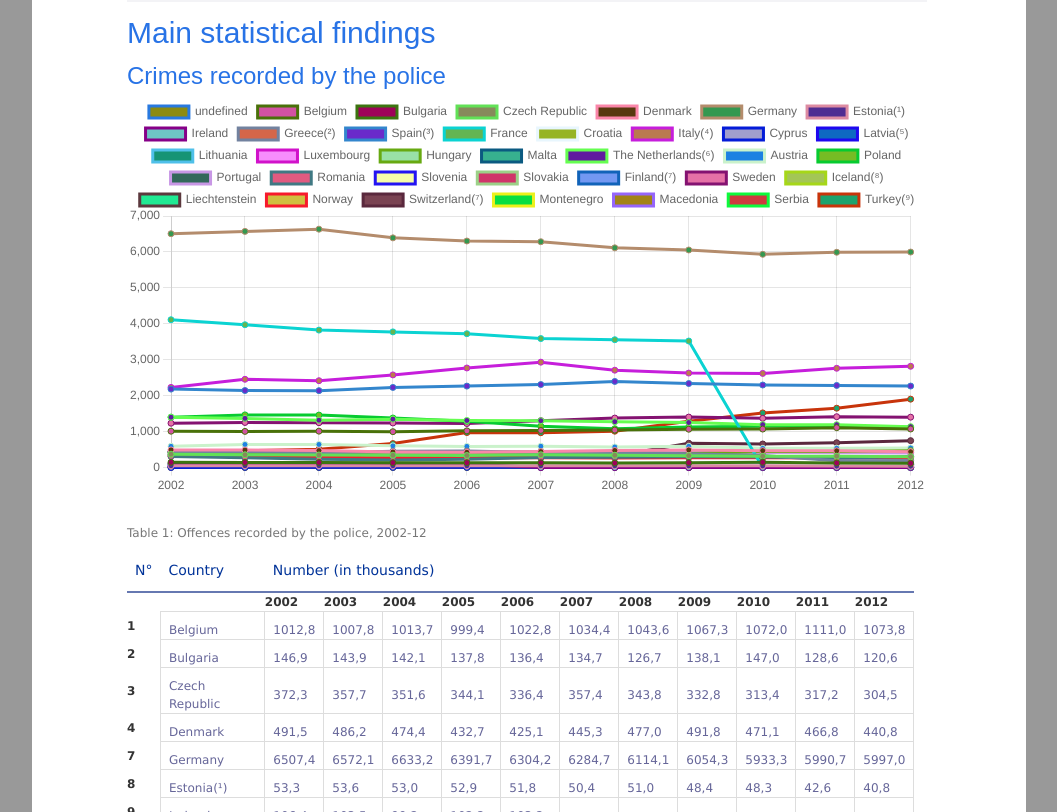
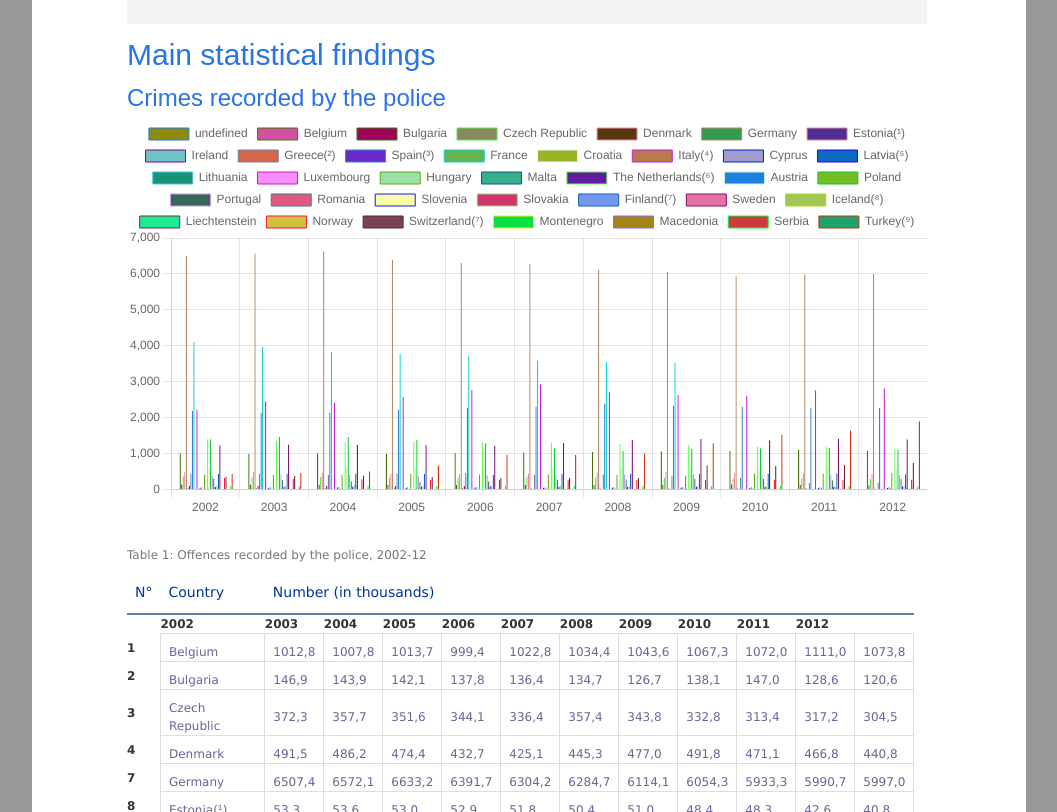
Before and after one commit to alain17-web/js-dataVisualisation-challenge, a plain HTML site: page index.html in a window 1280 px wide. Shown: the part 1419-2231 px from the top of the page, without its empty margins (111-1168 px from the left). Drawn offline with nearby package versions, Linux system fonts and the light colour scheme; no server answers; a web font is replaced by a local one.

Commit message:
charts ok

```diff
--- a/assets/JS/app.js
+++ b/assets/JS/app.js
@@ -1,3 +1,7 @@
+let noScript = document.createElement('noscript');
+noScript.innerText = "Sorry, Javascript is not enabled on your browser";
+document.querySelector('body').insertAdjacentElement('beforeend',noScript);
+
 //dataChart (update every second)
 let dataChart = document.createElement('canvas');
 dataChart.setAttribute('id','chart');
@@ -18,36 +22,50 @@ const chartConfig = {
     options: {}
 };
 
-
+let chart = new Chart(
+    document.getElementById('chart'),
+    chartConfig
+);
 
 let xStart = 1;
 let yStart = 10;
 let length = 10;
 
+function updateDataChart(){
+
     fetch(`https://canvasjs.com/services/data/datapoints.php?xstart=${xStart}&ystart=${yStart}&length=${length}&type=json`)
         .then( value => value.json())
         .then( data => {
-    console.log(data);
+
 
             data.forEach(value => {
                 chart.data.labels.push(value[0]);
-        chart.data.datasets[0].data.push(value[1])
+                chart.data.datasets[0].data.push(value[1]);
+
             })
 
+
             xStart = chart.data.labels.length + 1;
+            console.log(xStart);
             yStart = chart.data.datasets[0].data[chart.data.datasets[0].data.length - 1];
+            console.log(yStart);
             length = 1;
 
 
 
+            chart.update();
+            let time = setTimeout(() => updateDataChart(),1000);
+            button.addEventListener('click',function(){
+            clearTimeout(time);
             })
+        })
+}
+let button = document.createElement('button');
+button.innerText = 'Click to freeze chart';
+button.setAttribute('id','button');
+document.getElementById('chart').insertAdjacentElement('afterend',button);
 
-let chart = new Chart(
-    document.getElementById('chart'),
-    chartConfig
-);
-//faire une fonction update ?
-
+updateDataChart();
 
 
 
@@ -73,25 +91,35 @@ const data = {
 };
 
 const config = {
-    type: 'line',
-    data,
-    options:{}
+    type: 'bar',
+    data: data,
+    options:{
+        scales:{
+            y:{
+                beginAtzero: true
+            }
+        }
+    },
 };
 
 data.labels = labels.map(value => value.innerText).filter(value => value !="");
 
 
+
 trElems.forEach(trElem => {
-    let tdElems = [...trElem.querySelectorAll('td')];
+    let tdElems =  [...trElem.querySelectorAll('td')];
+
     let datas = tdElems.map(value => value.innerText === ":" ? 0 : value.innerText);
 
-    console.log(datas);
+
 
     data.datasets.push({
         label: datas[0],
         data: datas.slice(1,datas.length).map(value => value.toString().replace(",",".")),
         backgroundColor: `rgb(${randomColor()}, ${randomColor()}, ${randomColor()})`,
-        borderColor: `rgb(${randomColor()},${randomColor()}, ${randomColor()})`
+        borderColor: `rgb(${randomColor()},${randomColor()}, ${randomColor()})`,
+        borderWidth: 1,
+        maxBarThickness : 5
 
     })
 })
@@ -106,8 +134,6 @@ let data2 = document.getElementById('table2');
 let chart2 = document.createElement('canvas');
 chart2.setAttribute("id","chartTable2");
 data2.insertAdjacentElement('beforebegin',chart2);
-
-
 
 
 labels = [...data2.querySelectorAll('thead tr th')];
@@ -152,35 +178,3 @@ let chartTable2 = new Chart(
 
 function randomColor(){
     return Math.floor(Math.random() * 256);}
-
-/*Bubble chart
-let chartBubble = document.createElement('canvas');
-chartBubble.setAttribute("id","chartBubble");
-chart2.insertAdjacentElement('afterend',chartBubble);
-
-const bubbleData = {
-    datasets:[{
-        label:'',
-        data:[]
-    }],
-
-};
-
-const bubbleConfig = {
-    type: 'bubble',
-    data: bubbleData,
-    options:{}
-};
-
-trElems.forEach(trElem => {
-    datas = [...trElem.querySelectorAll('td')].map(value => value.innerText);
-
-    bubbleData.datasets.data.push({
-        data: datas.slice(1,datas.length),
-        backgroundColor: 'rgb(255, 99, 132)'
-    })
-})
-
-let bubble = new Chart(
-    document.getElementById('chartBubble'),
-    barConfig);*/
--- a/index.html
+++ b/index.html
@@ -813,9 +813,9 @@
 
                   <tr>
 
-                    <th>
-
-                    </th>
+                    <!--<th>
+
+                    </th>-->
                     <th dir="ltr"></th>
                     <th>2002</th>
                     <th>2003</th>
```
Lines whose indentation alone changed are shown as unchanged.
